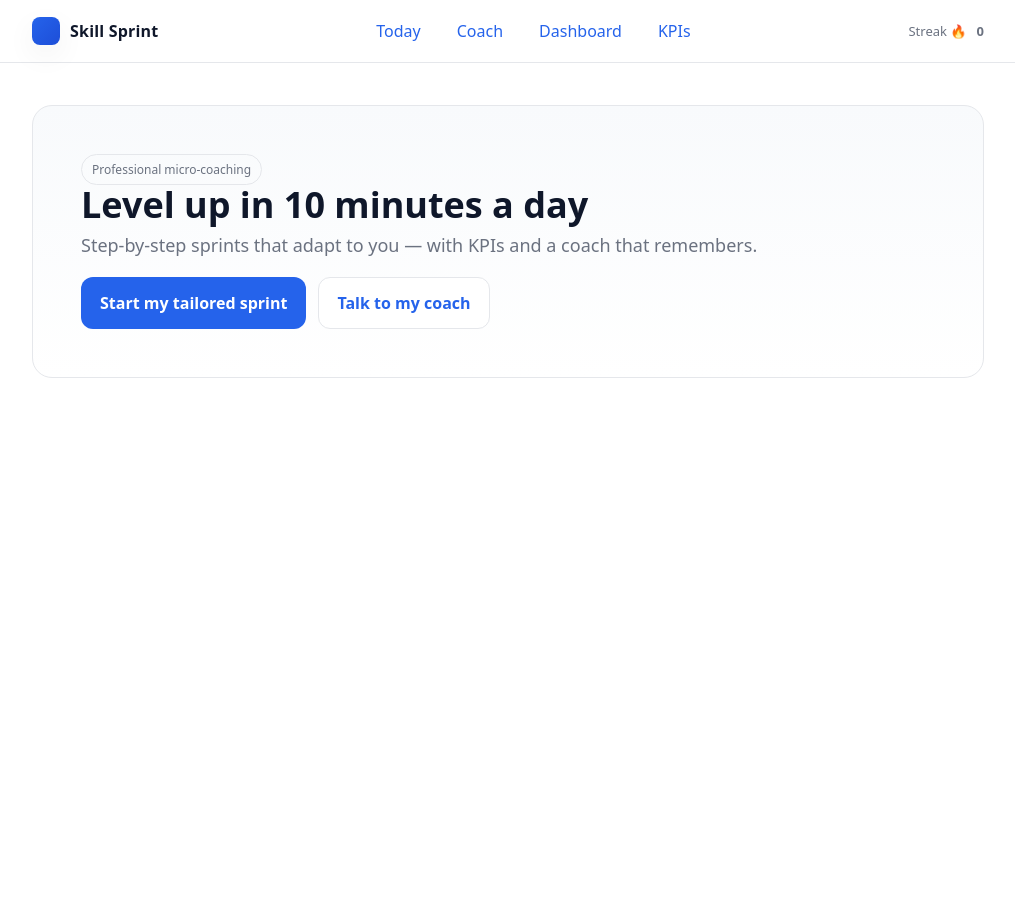
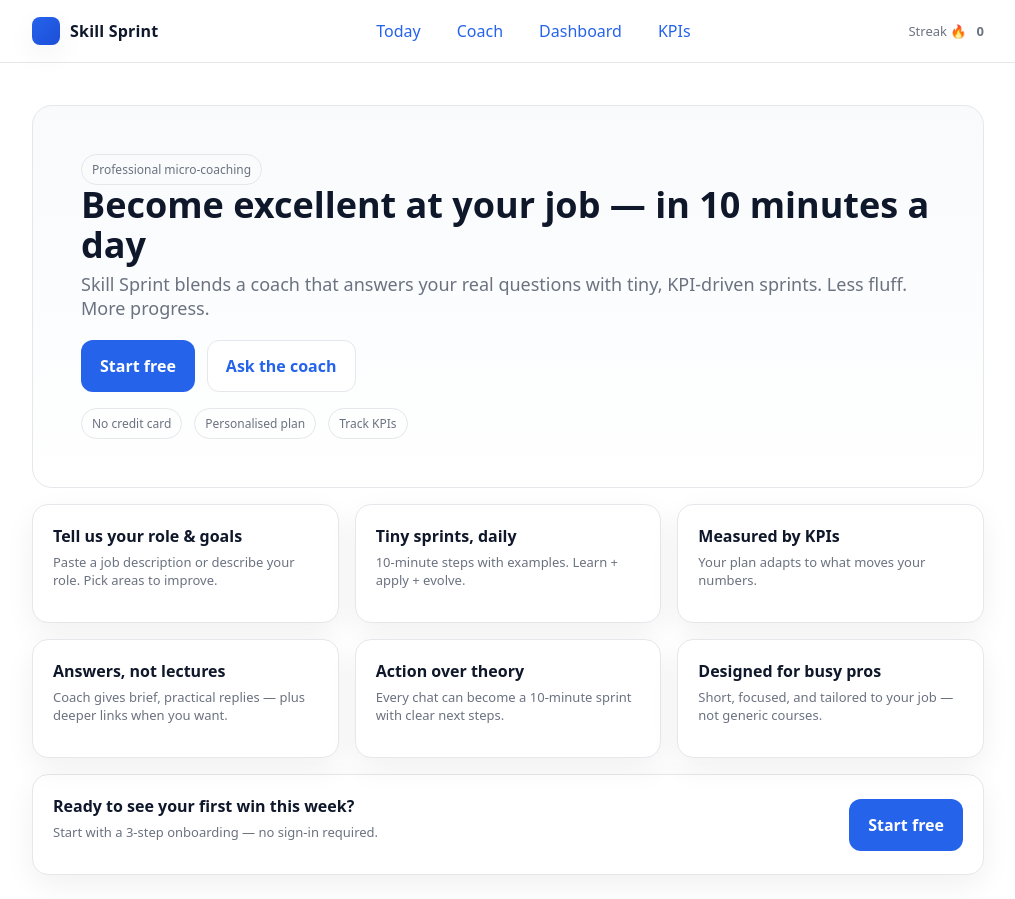
Before and after one commit to jammoody/skill-sprint, a Next.js app: page / in a window 1280 px wide. Shown: the whole page, without its empty margins (132-1147 px from the left). Before the commit the page ends 800 px from the top, so only its background shows below. Built offline with nearby package versions, Linux system fonts and the light colour scheme.

Commit message:
Update index.js

```diff
--- a/pages/index.js
+++ b/pages/index.js
@@ -7,14 +7,57 @@ export default function Home(){
     <>
       <Nav active="home" />
       <main className="container">
+        {/* Hero */}
         <section className="hero" style={{marginTop:18}}>
           <div className="tag">Professional micro-coaching</div>
-          <h1>Level up in 10 minutes a day</h1>
-          <p>Step-by-step sprints that adapt to you — with KPIs and a coach that remembers.</p>
+          <h1>Become excellent at your job — in 10 minutes a day</h1>
+          <p>Skill Sprint blends a coach that answers your real questions with tiny, KPI-driven sprints. Less fluff. More progress.</p>
           <div style={{display:'flex', gap:12, marginTop:20, flexWrap:'wrap'}}>
-            <Link href="/onboarding" className="btn btn-primary btn-lg">Start my tailored sprint</Link>
-            <Link href="/coach" className="btn btn-lg">Talk to my coach</Link>
+            <Link href="/onboarding" className="btn btn-primary btn-lg">Start free</Link>
+            <Link href="/coach" className="btn btn-lg">Ask the coach</Link>
           </div>
+          <div className="inline" style={{marginTop:16}}>
+            <span className="tag">No credit card</span>
+            <span className="tag">Personalised plan</span>
+            <span className="tag">Track KPIs</span>
+          </div>
+        </section>
+
+        {/* How it works */}
+        <section className="row three" style={{marginTop:16}}>
+          {[
+            {t:'Tell us your role & goals',d:'Paste a job description or describe your role. Pick areas to improve.'},
+            {t:'Tiny sprints, daily',d:'10-minute steps with examples. Learn + apply + evolve.'},
+            {t:'Measured by KPIs',d:'Your plan adapts to what moves your numbers.'},
+          ].map((b,i)=>(
+            <div key={i} className="card">
+              <b>{b.t}</b>
+              <p className="help" style={{marginTop:6}}>{b.d}</p>
+            </div>
+          ))}
+        </section>
+
+        {/* Benefits grid */}
+        <section className="row three" style={{marginTop:16}}>
+          {[
+            {t:'Answers, not lectures',d:'Coach gives brief, practical replies — plus deeper links when you want.'},
+            {t:'Action over theory',d:'Every chat can become a 10-minute sprint with clear next steps.'},
+            {t:'Designed for busy pros',d:'Short, focused, and tailored to your job — not generic courses.'},
+          ].map((b,i)=>(
+            <div key={i} className="card">
+              <b>{b.t}</b>
+              <p className="help" style={{marginTop:6}}>{b.d}</p>
+            </div>
+          ))}
+        </section>
+
+        {/* CTA */}
+        <section className="card" style={{marginTop:16, display:'flex', justifyContent:'space-between', alignItems:'center', gap:12}}>
+          <div>
+            <b>Ready to see your first win this week?</b>
+            <p className="help" style={{marginTop:6}}>Start with a 3-step onboarding — no sign-in required.</p>
+          </div>
+          <Link href="/onboarding" className="btn btn-primary btn-lg">Start free</Link>
         </section>
       </main>
     </>
```
